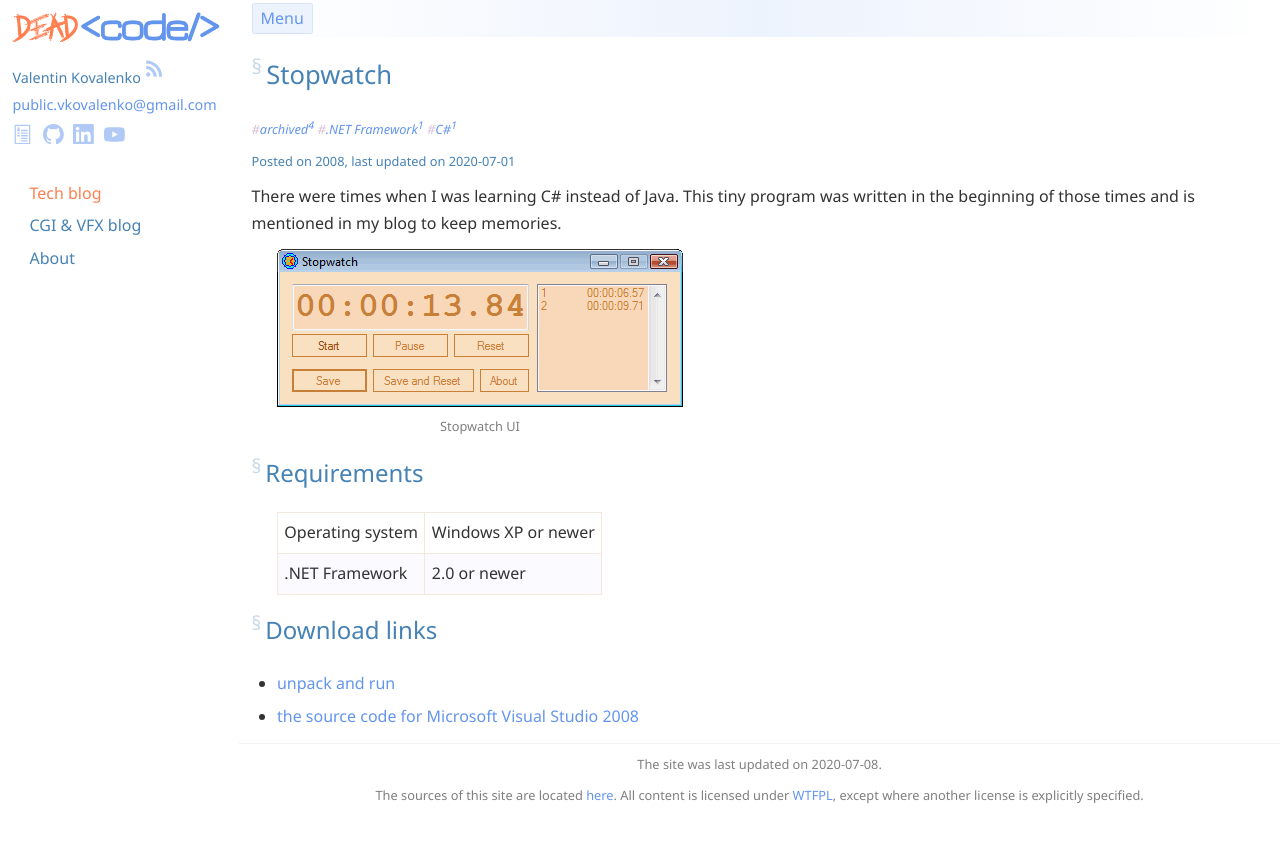
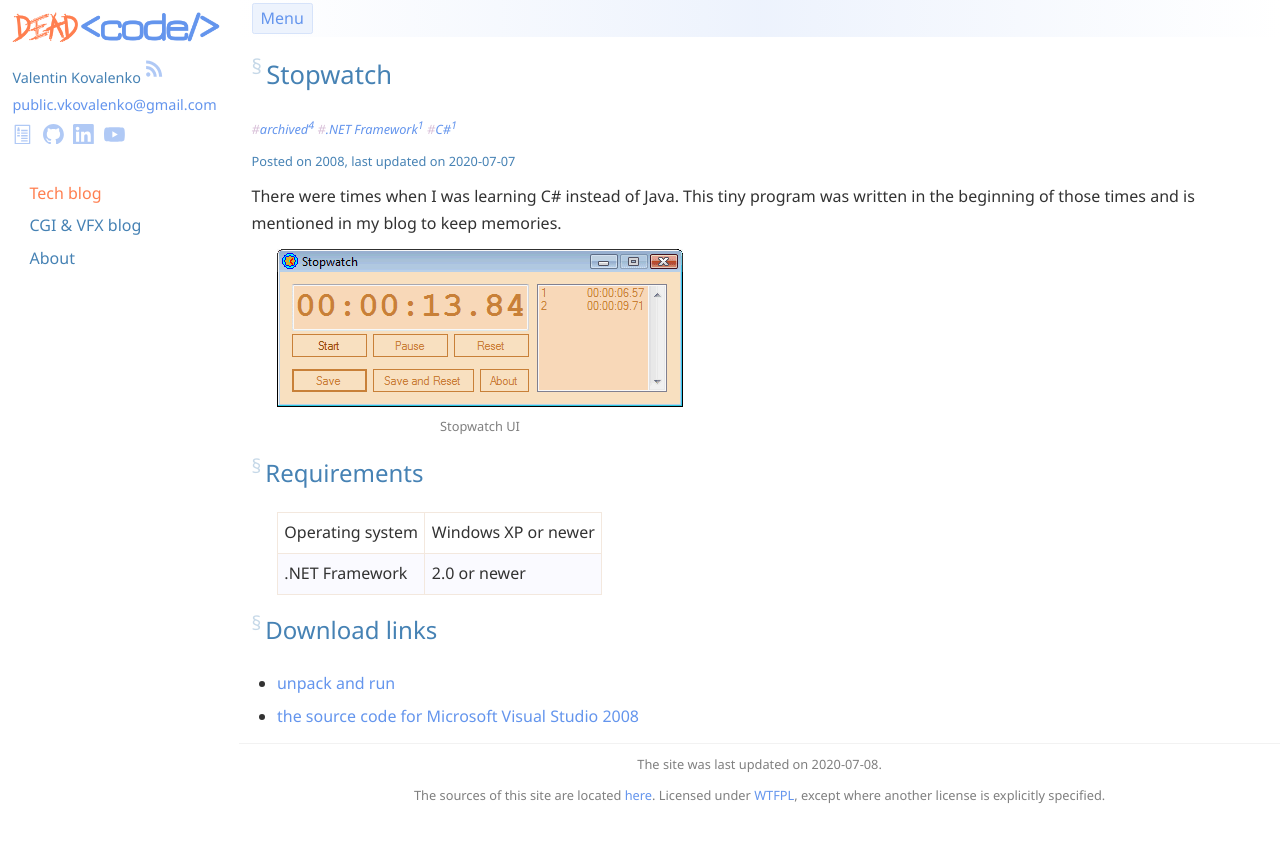
Before and after one commit to stIncMale/stincmale.github.io, a Jekyll site: the page built from _posts/2008-01-01-stopwatch.markdown, in a window 1280 px wide. Shown: the top 842 px of the page. Built offline with Jekyll 4.4.1, drawn with Linux system fonts in a browser that asks for light colours.

Commit message:
Update the footer and try to force Google to reindex the blog/stopwatch and blog/hdr-video pages

```diff
--- a/_includes/footer.markdown
+++ b/_includes/footer.markdown
@@ -4,6 +4,6 @@
   <p>The site was last updated on {{ site.time | date: "%Y-%m-%d" }}.</p>
   <p>
     The sources of this site are located <a href="https://github.com/stIncMale/stincmale.github.io">here</a>.
-    All content is licensed under <a href="http://www.wtfpl.net/">WTFPL</a>, except where another license is explicitly specified.
+    Licensed under <a href="http://www.wtfpl.net/">WTFPL</a>, except where another license is explicitly specified.
   </p>
 </footer>
--- a/_posts/2008-01-01-stopwatch.markdown
+++ b/_posts/2008-01-01-stopwatch.markdown
@@ -6,7 +6,7 @@ categories: [tech]
 tags: [archived, .NET Framework, C#]
 date: 2008-01-01T00:00:00+00:00
 custom_post_date: 2008
-custom_update_date: 2020-07-01T03:10:00−06:00
+custom_update_date: 2020-07-07T22:10:00−06:00
 custom_description: A tiny program I wrote when I was learning C#.
 ---
 {% include common-links-abbreviations.markdown %}
--- a/_posts/2010-11-21-hdr-video.markdown
+++ b/_posts/2010-11-21-hdr-video.markdown
@@ -5,7 +5,7 @@ title: Improve your video with HDR & Tone Mapping in HDRsoft Photomatix Pro 3
 categories: [cgi-vfx]
 tags: [archived, tutorial]
 date: 2010-11-21T12:00:00+03:00
-custom_update_date: 2020-07-02T20:53:00−06:00
+custom_update_date: 2020-07-07T22:12:00−06:00
 custom_description: This tutorial presents a way to improve colors and enhance details in your video using HDR effect in Photomatix.
 ---
 {% include common-links-abbreviations.markdown %}
```
